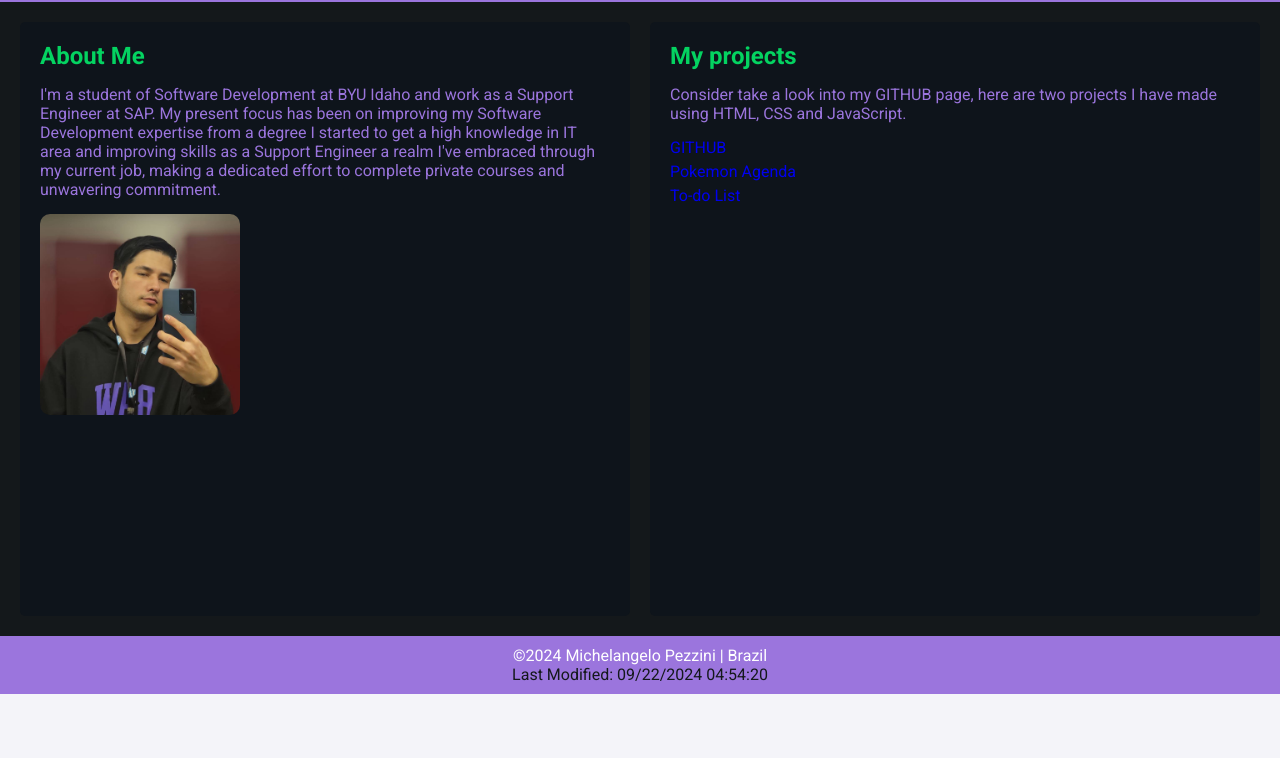
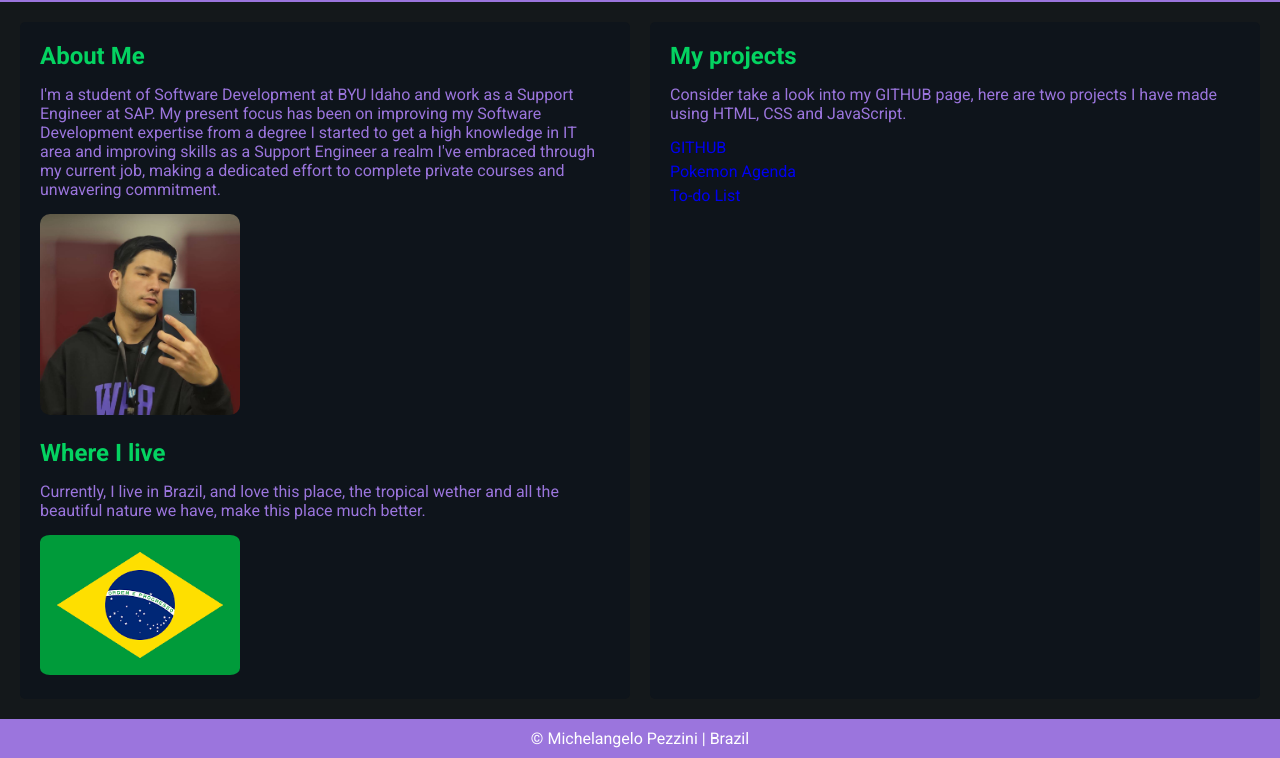
Before and after one commit to michelangeloPezzini/wdd131, a plain HTML site: page index.html in a window 1280 px wide. Shown: the part 106-864 px from the top of the page. Before the commit the page ends 800 px from the top, so only its background shows below. Drawn offline with Linux system fonts and the light colour scheme; a script that the page names is missing.

Commit message:
Correction from the  Audit

```diff
--- a/index.html
+++ b/index.html
@@ -38,6 +38,11 @@
         My present focus has been on improving my Software Development expertise from a degree I started to get a high knowledge in IT area and improving skills as a Support Engineer a realm I've embraced through my current job, making a dedicated effort to complete private courses and unwavering commitment.
       </p>
       <img src="images/profile.jpg" alt="profile picture" class="profile-picture">
+
+      <h2 class="contry">Where I live</h2>
+      <p>Currently, I live in Brazil, and love this place, the tropical wether and all the beautiful nature we have, make this place much better.
+      </p>
+      <img src="images/flag.png" alt="Brazil flag" class="flag">
     </section>
 
     <section class="card">
--- a/styles/base.css
+++ b/styles/base.css
@@ -89,8 +89,20 @@ main .card {
   height: auto;
   border-radius: 5%;
   max-width: 200px;
+  margin-bottom: 20px;
 }
 
+.contry {
+  color: #04d361;
+  margin-bottom: 15px;
+}
+
+.flag {
+  width: 100%;
+  height: auto;
+  border-radius: 5%;
+  max-width: 200px;
+}
 .projects {
   color: #04d361;
   margin-bottom: 15px;
```
Also changed, not shown: images/flag.png (added), scripts/getdates.js (renamed from scripts/getdate.js).
